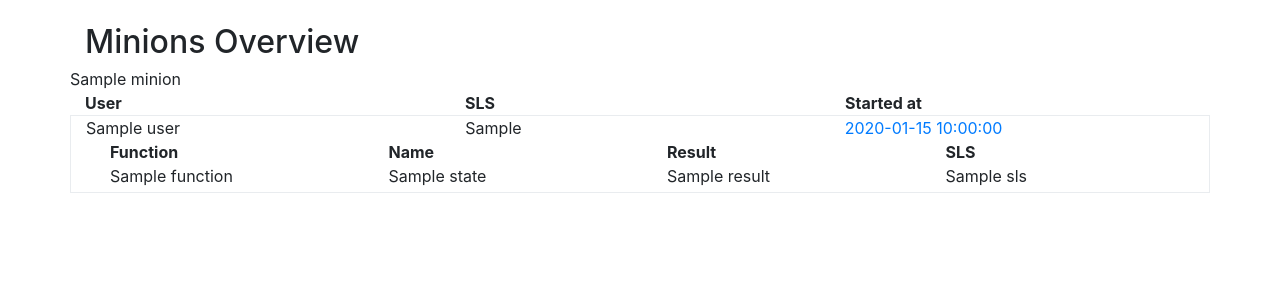
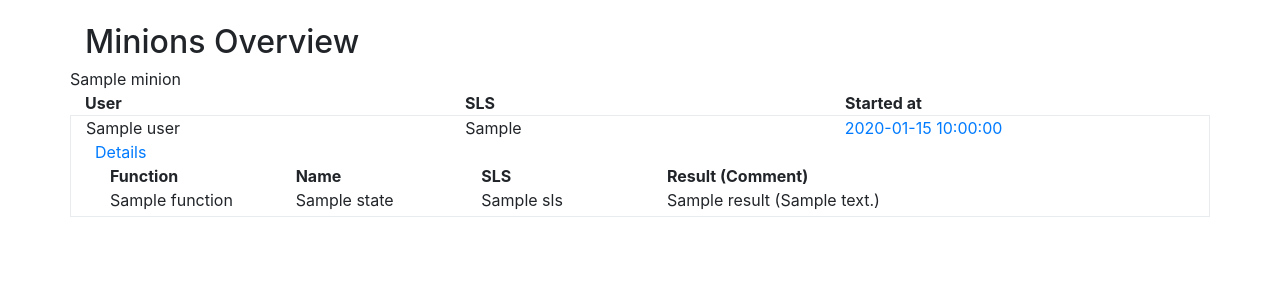
Before and after one commit to duk3luk3/salt-spy, a Flask app: template salt_spy/templates/minions.html in a window 1280 px wide, after a click that opens the changed part. Shown: the part 56-356 px from the top of the page. Run offline with Flask 2, Linux system fonts and the light colour scheme; the template is opened without the code that fills it: most values are stand-ins (such as "Sample title", 1, 10 or a date in 2020); some libraries are stand-ins or nearby versions.

Commit message:
Add run details

```diff
--- a/salt_spy/templates/minions.html
+++ b/salt_spy/templates/minions.html
@@ -2,10 +2,10 @@
 {% block title %}Minions Overview{% endblock %}
 {% block content %}
       <div>
-        <h2>Minions Overview</h1>
+        <h2>Minions Overview</h2>
           {% for minion in minions%}
           <div class="row">
-            <div class="col">
+            <div class="col-md-12">
               <div class="row">{{minion.name|safe}}</div>
               <div class="row">
                 <div class="col"><strong>User</strong></div>
@@ -14,26 +14,27 @@
               </div>
               {% for run in minion.runs %}
               <div class="row border{% if run.test %} text-muted{% endif %}">
-                <div class="col">
+                <div class="col-md-12">
                   <div class="row">
                     <div class="col">{{run.user}}</div>
                     <div class="col">{{run.sls|join(', ')}}</div>
                     <div class="col"><a data-toggle="collapse" href="#{{run.id}}-collapse">{{run.ret_time}}</a></div>
                   </div>
                   <div class="row collapse mb-1 pl-4" id="{{run.id}}-collapse">
-                    <div class="col">
+                    <a href="{{ url_for('run_details', run_id=run.id) }}">Details</a>
+                    <div class="col-md-12">
                       <div class="row">
-                        <div class="col"><strong>Function</strong></div>
-                        <div class="col"><strong>Name</strong></div>
-                        <div class="col"><strong>Result</strong></div>
-                        <div class="col"><strong>SLS</strong></div>
+                        <div class="col-md-2"><strong>Function</strong></div>
+                        <div class="col-md-2"><strong>Name</strong></div>
+                        <div class="col-md-2"><strong>SLS</strong></div>
+                        <div class="col-md-6"><strong>Result (Comment)</strong></div>
                       </div>
                     {% for state in run.states %}
                       <div class="row">
-                        <div class="col">{{state.function}}</div>
-                        <div class="col">{{state.name}}</div>
-                        <div class="col">{{state.result}}</div>
-                        <div class="col">{{state.sls}}</div>
+                        <div class="col-md-2">{{state.function}}</div>
+                        <div class="col-md-2">{{state.name}}</div>
+                        <div class="col-md-2">{{state.sls}}</div>
+                        <div class="col-md-6">{{state.result}} ({{ state.comment }})</div>
                       </div>
                     {% endfor %}
                     </div>
--- a/salt_spy/views.py
+++ b/salt_spy/views.py
@@ -23,8 +23,14 @@ def minions():
             runs=[
                 dict(id=r.run_id, user=r.user, ret_time=r.ret_time, sls=r.sls(), test=r.is_test,
                     states=[
-                        dict(id=s.state_id,run_num=s.run_num, sls=s.sls, function=s.function, result=s.result, name=s.name)
+                        dict(id=s.state_id,run_num=s.run_num, sls=s.sls, function=s.function, result=s.result, name=s.name, comment=s.comment)
                         for s in r.states])
                 for r in m.runs])
         for m in minions]
     return render_template('minions.html', minions=minions[:1])
+
+@app.route('/run/detail/<int:run_id>')
+def run_details(run_id):
+    db = get_db()
+    run = db.query(StateRun).filter(StateRun.run_id == run_id).one()
+    return render_template('run_detail.html', run=run)
```
Also changed, not shown: salt_spy/model.py (+8 -0 lines), salt_spy/templates/run_detail.html (added, +29 -0 lines).
